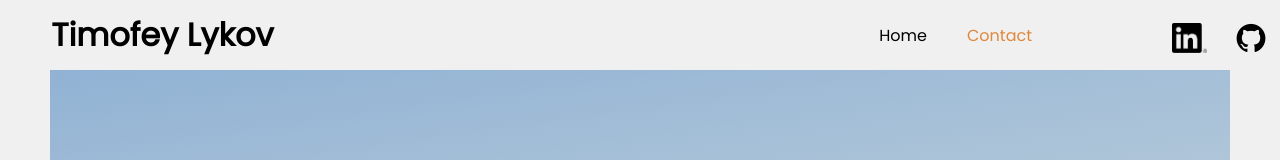
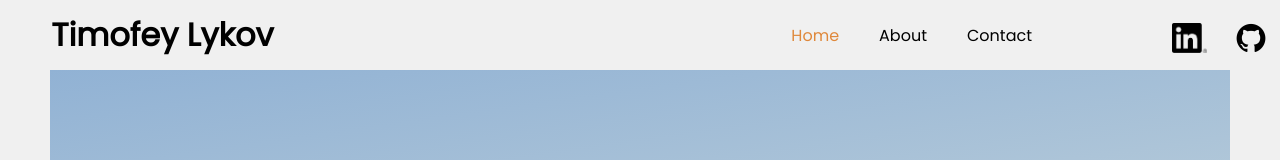
Before and after one commit to tlykov/tlykov.github.io, a React (Vite) app in the folder resume-app/: page /contact in a window 1280 px wide. Shown: the top 160 px of the page. Built offline with nearby package versions, Linux system fonts and the light colour scheme.

Commit message:
header navlink and scroll logic

```diff
--- a/resume-app/src/assets/styles/Header.css
+++ b/resume-app/src/assets/styles/Header.css
@@ -40,7 +40,6 @@
     color: rgb(0, 0, 0);
 }
 
-.nav-item .active {
-    color: rgb(223, 136, 59);
-    cursor: default;
+.nav-item {
+    cursor: pointer;
 }
--- a/resume-app/src/components/About.tsx
+++ b/resume-app/src/components/About.tsx
@@ -1,9 +1,13 @@
+import { useRef } from 'react';
 import '../assets/styles/About.css';
 
+export var aboutRef:any;
+
 function About() {
+    aboutRef = useRef(null);
 
     return (
-        <div id="about-div">
+        <div id="about-div" ref={aboutRef}>
             <h2>Education</h2>
             <p id='degree'>Bachelor of Science, Computing Science</p>
             <div id='school'>
--- a/resume-app/src/components/Header.tsx
+++ b/resume-app/src/components/Header.tsx
@@ -1,22 +1,79 @@
-import { NavLink } from 'react-router-dom';
+import { useState } from 'react';
+import { NavLink, useNavigate } from 'react-router-dom';
 import { motion } from "framer-motion";
 import liIcon from '../assets/icons/linkedin-icon.png?url';
 import ghIcon from '../assets/icons/github-icon.png?url';
 import '../assets/styles/Header.css';
+import { aboutRef } from './About';
+
 
 function Header() {
     const linkedinUrl = "https://www.linkedin.com/in/tim-lykov/";
     const githubUrl = "https://github.com/tlykov";
 
+    const [inView, setInView] = useState("home");
+    const navigate = useNavigate();
+
+    const baseColor = "rgb(0,0,0)";
+    const accentColor = "rgb(223, 136, 59)";
+
+    const scrollToAbout = () => {
+        if(aboutRef.current == null) {
+            navigate('/');
+            setTimeout( () => {
+                window.scrollTo({
+                    top: aboutRef.current.offsetTop,
+                    behavior: 'smooth',
+                })
+            }, 10);
+        } else {
+            window.scrollTo({
+                top: aboutRef.current.offsetTop,
+                behavior: 'smooth',
+            });
+        }
+    };
+
+    const scrollToTop = () => {
+        window.scrollTo({
+          top: 0,
+          behavior: 'smooth',
+        });
+    };
+
+    const listenScrollEvent = () => {
+        if(aboutRef.current != null && inView != "contact") {
+            if (window.scrollY > aboutRef.current.offsetTop - 340) {
+                setInView("about");
+            } else {
+                setInView("home");
+            }
+        }
+    }
+
+    window.addEventListener('scroll', listenScrollEvent,false);
+
+    const homeClick = () => {
+        setInView("home");
+        scrollToTop();
+    }
+
+    const contactClick = () => {
+        setInView("contact");
+    }
+
     return (
         <div className="header">
             <h1 className="main-heading" id="name-heading">Timofey Lykov</h1>
             <ul className="nav-links">
-                <motion.li className="nav-item" whileHover={{ scale: 1.1 }} whileTap={{ scale: 0.9 }}>
-                    <NavLink className="nav-text" to="/">Home</NavLink>
+                <motion.li className="nav-item" whileHover={{ scale: 1.1 }} whileTap={{ scale: 0.9 }} onClick={homeClick}>
+                    <NavLink className="nav-text" to="/" style={{color: `${inView=="home" ? accentColor : baseColor}`}}>Home</NavLink>
                 </motion.li>
-                <motion.li className="nav-item" whileHover={{ scale: 1.1 }} whileTap={{ scale: 0.9 }}>
-                    <NavLink className="nav-text" to="/contact">Contact</NavLink>
+                <motion.li className="nav-item" whileHover={{ scale: 1.1 }} whileTap={{ scale: 0.9 }} onClick={scrollToAbout}>
+                    <span className="nav-text" style={{color: `${inView=="about" ? accentColor : baseColor}`}}>About</span>
+                </motion.li>
+                <motion.li className="nav-item" whileHover={{ scale: 1.1 }} whileTap={{ scale: 0.9 }} onClick={contactClick}>
+                    <NavLink className="nav-text" to="/contact" style={{color: `${inView=="contact" ? accentColor : baseColor}`}}>Contact</NavLink>
                 </motion.li>
             </ul>
             <div className="social-links">
```
